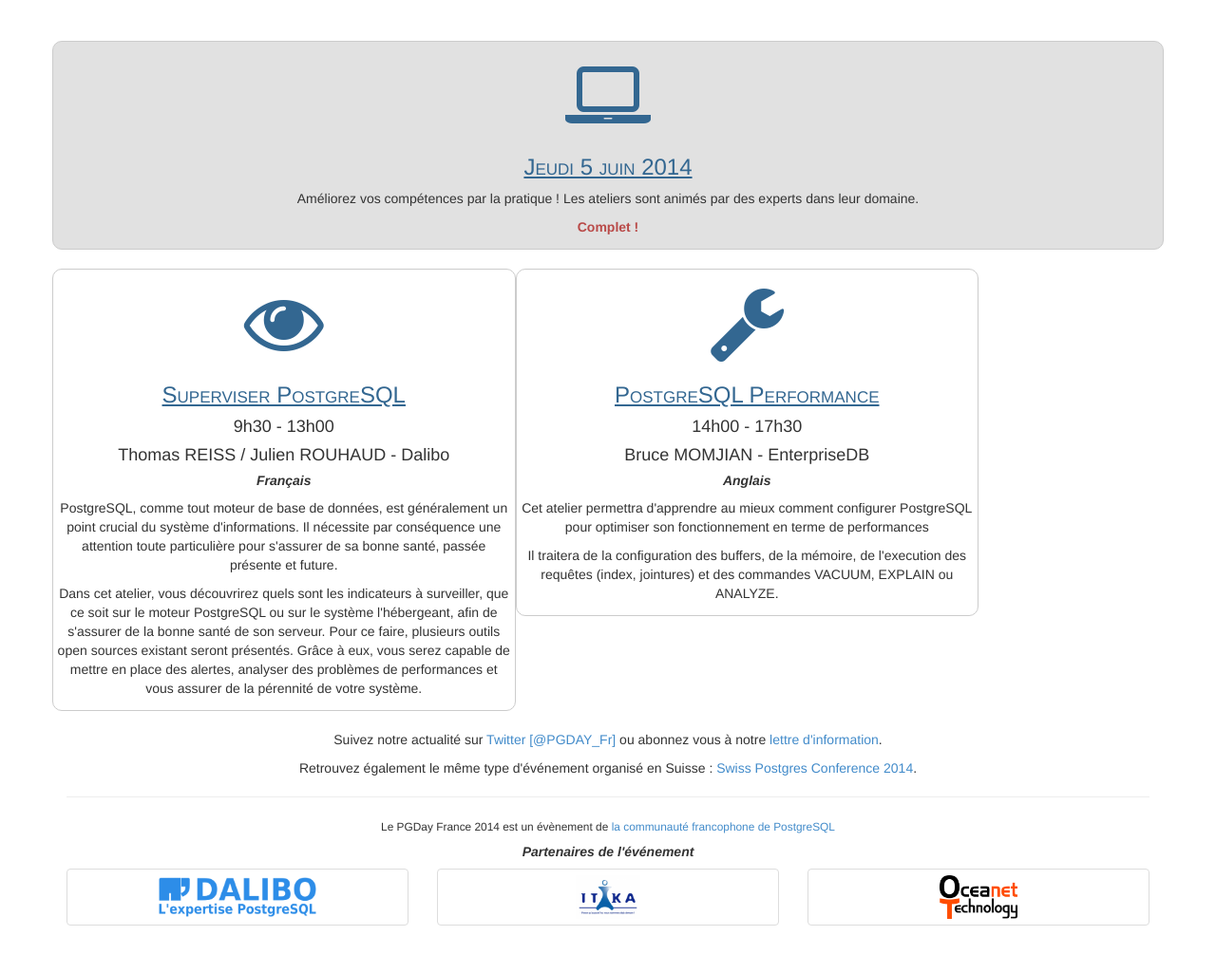
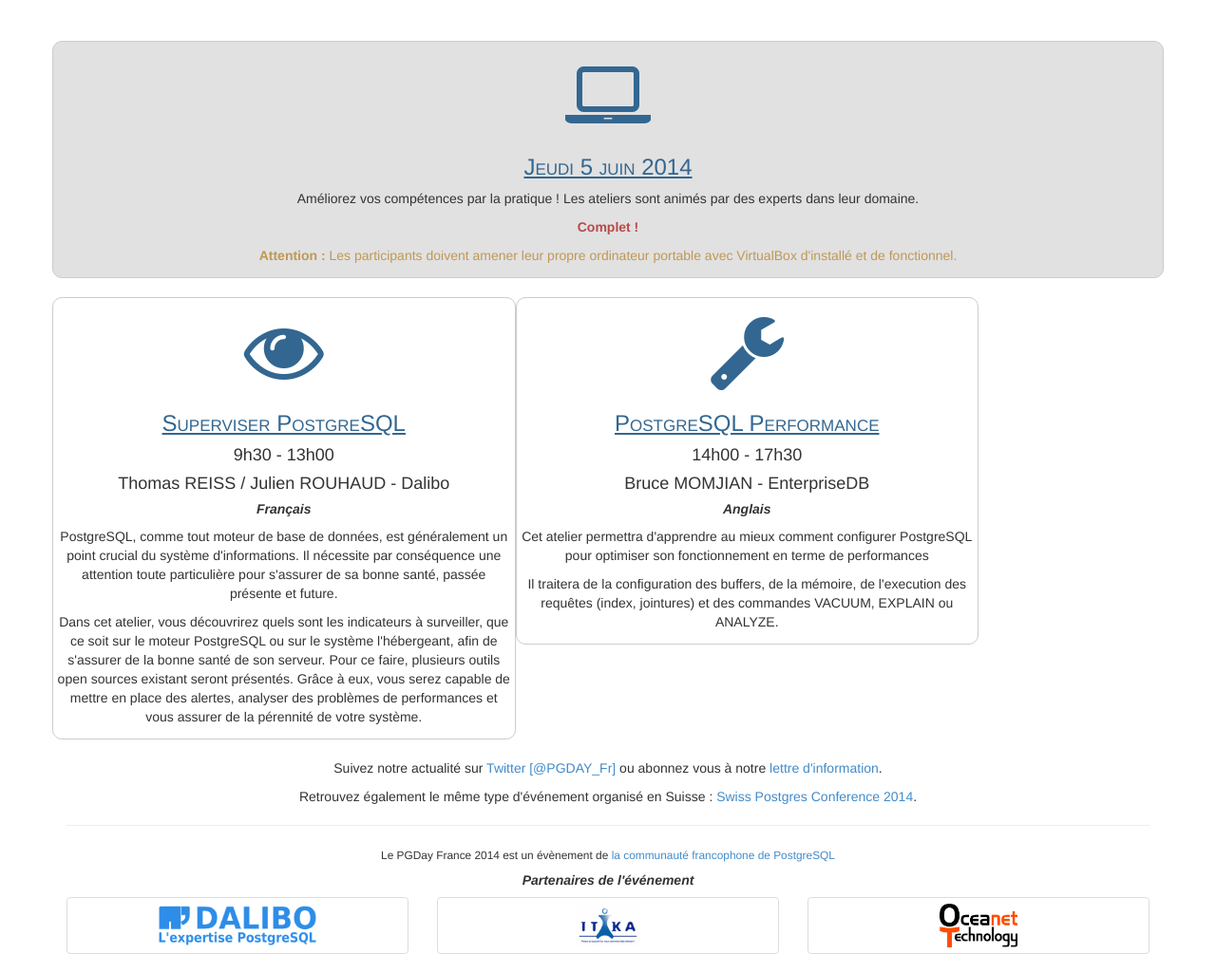
Before and after one commit to postgresqlfr/2024.pgday.fr, a Jekyll site: the page built from ateliers.html, in a window 1280 px wide and 1092 px high, cut to the strip 67-1092 px from the top of the window. Shown: the whole strip at 95% size. Built offline with Jekyll 4.4.1, drawn with Linux system fonts in a browser that asks for light colours; Markdown is read by kramdown in place of the engine named in the settings.

Commit message:
Ooops. Undelete a line removed by mistake.

```diff
--- a/ateliers.html
+++ b/ateliers.html
@@ -14,6 +14,7 @@
                   <h3>Jeudi 5 juin 2014</h3>
                   <p>Améliorez vos compétences par la pratique ! Les ateliers sont animés par des experts dans leur domaine.</p>
                   <p class="text-danger"><b>Complet !</b></p>
+                  <p class="text-warning"><b>Attention :</b> Les participants doivent amener leur propre ordinateur portable avec VirtualBox d'installé et de fonctionnel.</p>
               </div>
           </div>
           <br>
```
